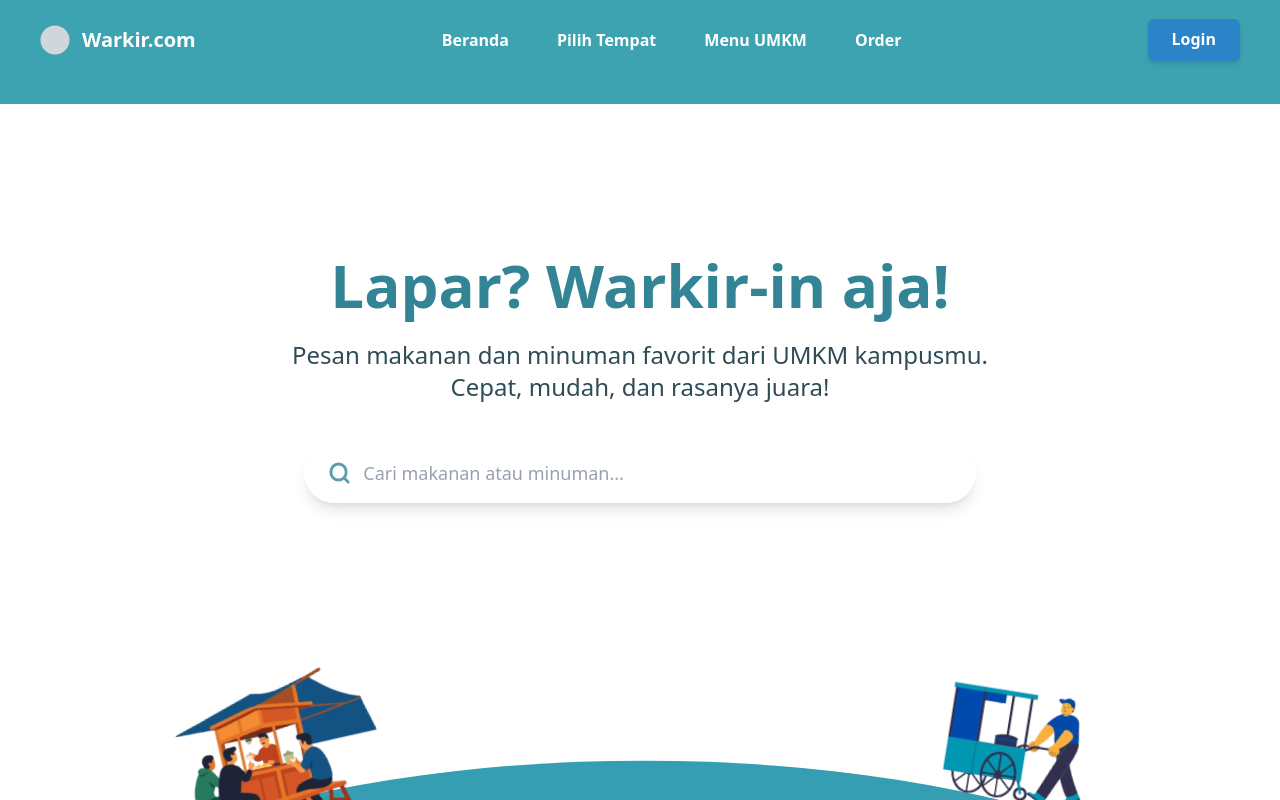
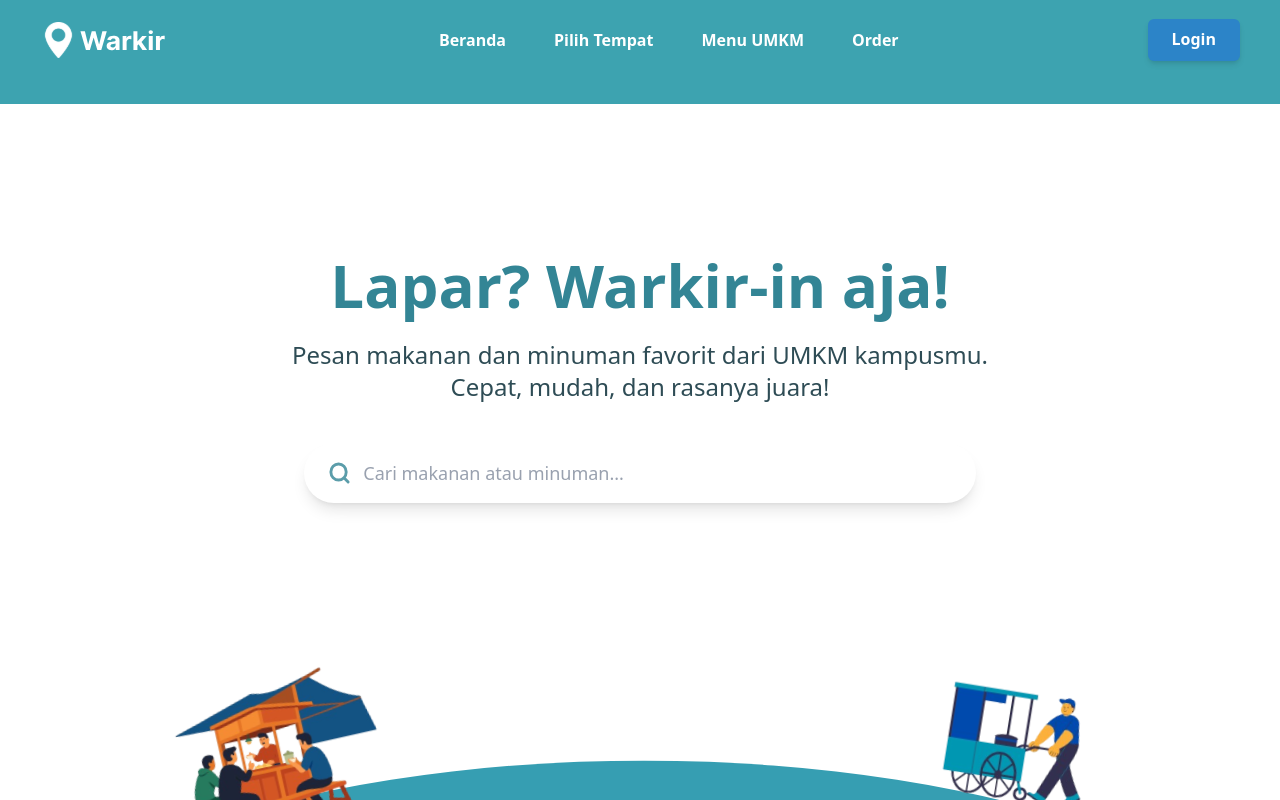
Before and after one commit to fahtinurai/TripleTrouble_Warkir, a React (Vite) app: page / in a window 1280 px wide. Shown: the top 800 px of the page. Built offline with nearby package versions, Linux system fonts and the light colour scheme.

Commit message:
change icon

```diff
--- a/index.html
+++ b/index.html
@@ -2,9 +2,9 @@
 <html lang="en">
   <head>
     <meta charset="UTF-8" />
-    <link rel="icon" type="image/svg+xml" href="/vite.svg" />
+    <link rel="icon" type="image/svg+xml" href="/icon_warkir_2.svg" />
     <meta name="viewport" content="width=device-width, initial-scale=1.0" />
-    <title>warkir</title>
+    <title>warkir.com</title>
   </head>
   <body>
     <div id="root"></div>
--- a/src/components/Navbar.jsx
+++ b/src/components/Navbar.jsx
@@ -1,5 +1,5 @@
 import { Link } from "react-router-dom";
-import { FaCircle } from "react-icons/fa";
+import WarkirLogo from '../assets/icons/icon_warkir.svg';
 
 export default function Navbar() {
   return (
@@ -8,10 +8,7 @@ export default function Navbar() {
         <div className="max-w-7xl mx-auto px-10 h-20 flex items-center justify-between">
           {/* Logo */}
           <div className="flex items-center gap-3">
-            <FaCircle className="text-gray-300 text-3xl" />
-            <Link to="/" className="text-xl font-bold">
-              Warkir.com
-            </Link>
+             <img src={WarkirLogo} alt="warkir logo" className="w-[150px] h-[50px] object-contain" />
           </div>
 
           {/* Menu */}
--- a/src/index.css
+++ b/src/index.css
@@ -1,4 +1,3 @@
-/* WAJIB di paling atas */
 @import "tailwindcss";
 
 /* Global/reset ringan kamu */
```
Also changed, not shown: public/icon_warkir_2.svg (added), src/assets/icons/icon_warkir.svg (added).
